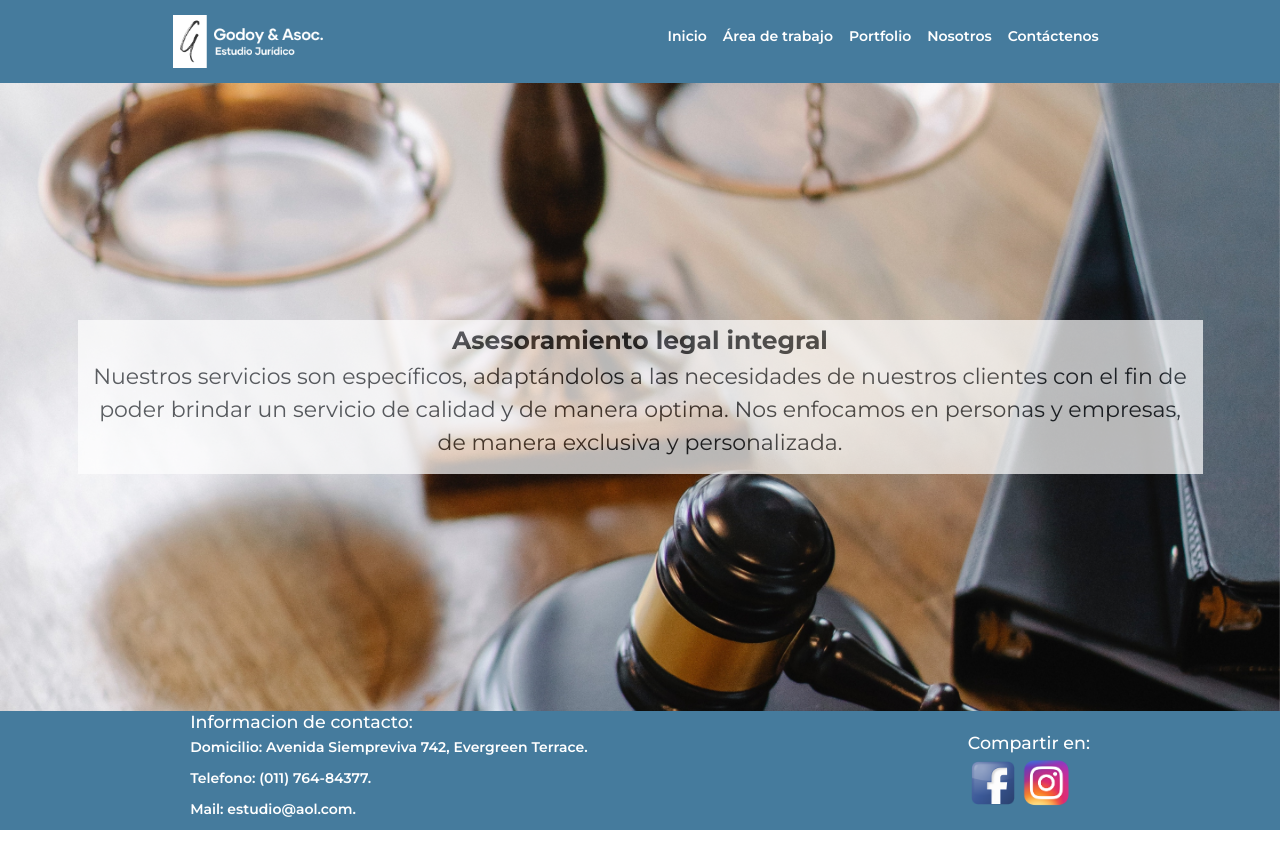
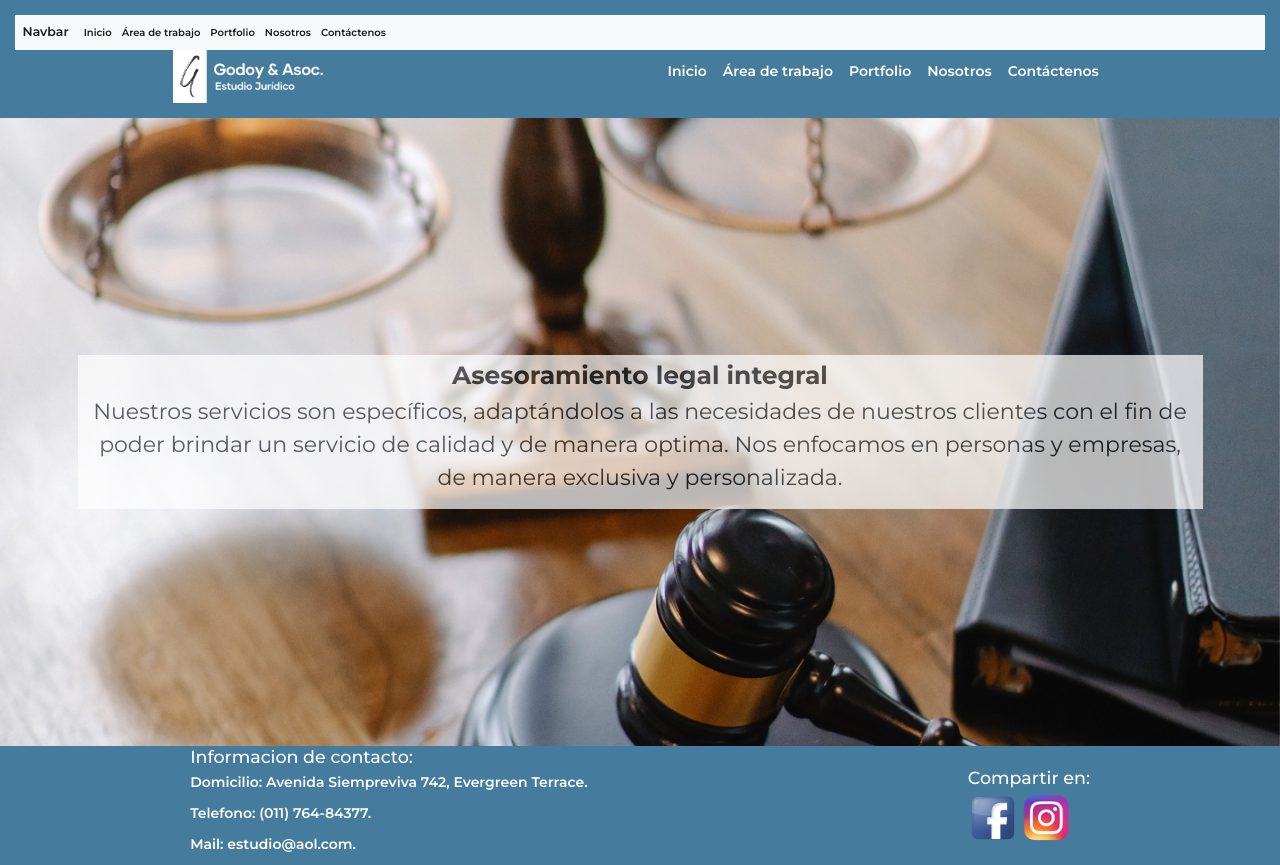
Before and after one commit to fernandoggg/Proyecto_Estudio_Juridico, a plain HTML site: page index.html in a window 1280 px wide. Before the commit the page ends 830 px from the top, so only its background shows below. Drawn offline with nearby package versions, Linux system fonts and the light colour scheme.

Commit message:
agrego barra de navegacion desplegable en index

```diff
--- a/index.html
+++ b/index.html
@@ -13,6 +13,33 @@
 </head>
 <body>
     <header class="main-header">
+        <nav class="navbar navbar-expand-lg bg-light">
+            <div class="container-fluid">
+              <a class="navbar-brand" href="#">Navbar</a>
+              <button class="navbar-toggler" type="button" data-bs-toggle="collapse" data-bs-target="#navbarNav" aria-controls="navbarNav" aria-expanded="false" aria-label="Toggle navigation">
+                <span class="navbar-toggler-icon"></span>
+              </button>
+              <div class="collapse navbar-collapse" id="navbarNav">
+                <ul class="navbar-nav">
+                  <li class="nav-item">
+                    <a class="nav-link active" aria-current="page" href="./index.html">Inicio</a>
+                  </li>
+                  <li class="nav-item">
+                    <a class="nav-link active" href="./page/areas.html">Área de trabajo</a>
+                  </li>
+                  <li class="nav-item">
+                    <a class="nav-link active" href="./page/portfolio.html">Portfolio</a>
+                  </li>
+                  <li class="nav-item">
+                    <a class="nav-link active" href="./page/nosotros.html">Nosotros</a>
+                  </li>
+                  <li class="nav-item">
+                    <a class="nav-link active" href="./page/contacto.html">Contáctenos</a>
+                  </li>
+                </ul>
+              </div>
+            </div>
+          </nav>
         <nav class="main-header__nav">
             <picture class="header__logo">
                 <img class="logo" src="./img/logo.png" alt="logo de la empresa (balanzas)" width="150" height="52.69">
```
